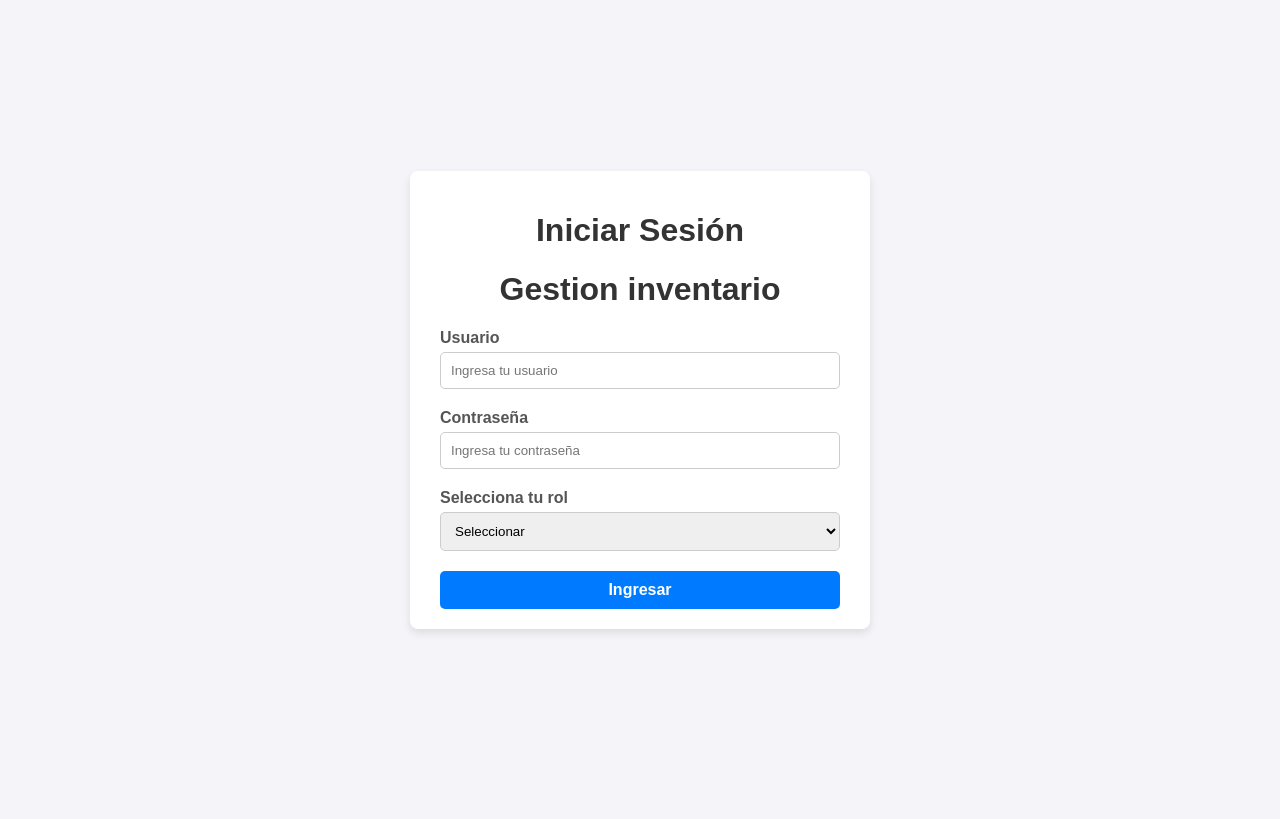
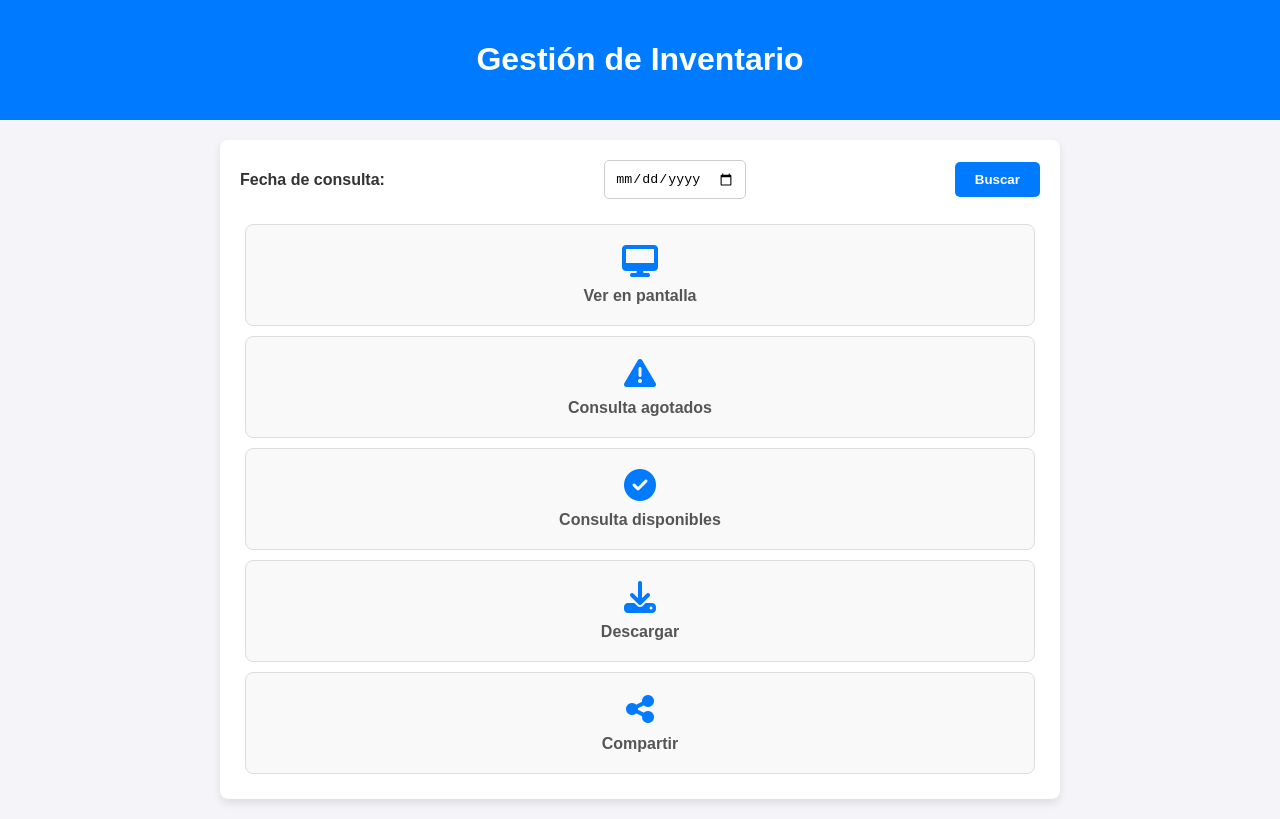
Before and after one commit to MateoPinedaV/MateoPinedaV.github.io, a plain HTML site: page index.html in a window 1280 px wide. Drawn offline with Linux system fonts and the light colour scheme.

Commit message:
Add files via upload

```diff
--- /dev/null
+++ b/diseñogestion.css
@@ -0,0 +1,93 @@
+/* Archivo: styles.css */
+body {
+    font-family: 'Arial', sans-serif;
+    margin: 0;
+    padding: 0;
+    background-color: #f4f4f9;
+    color: #333;
+}
+
+header {
+    background-color: #007BFF;
+    color: white;
+    text-align: center;
+    padding: 20px 0;
+}
+
+.container {
+    max-width: 800px;
+    margin: 20px auto;
+    padding: 20px;
+    background: white;
+    box-shadow: 0 4px 8px rgba(0, 0, 0, 0.1);
+    border-radius: 8px;
+}
+
+.search-section {
+    display: flex;
+    align-items: center;
+    justify-content: space-between;
+    margin-bottom: 20px;
+}
+
+.search-section label {
+    font-weight: bold;
+    margin-right: 10px;
+}
+
+.search-section input {
+    padding: 10px;
+    border: 1px solid #ccc;
+    border-radius: 5px;
+}
+
+.search-button {
+    padding: 10px 20px;
+    background-color: #007BFF;
+    color: white;
+    border: none;
+    border-radius: 5px;
+    cursor: pointer;
+    font-weight: bold;
+}
+
+.search-button:hover {
+    background-color: #0056b3;
+}
+
+.options-section {
+    display: flex;
+    flex-wrap: wrap;
+    justify-content: space-between;
+}
+
+.option {
+    flex: 1 1 calc(50% - 10px);
+    display: flex;
+    flex-direction: column;
+    align-items: center;
+    padding: 20px;
+    margin: 5px;
+    background: #f9f9f9;
+    border: 1px solid #ddd;
+    border-radius: 8px;
+    cursor: pointer;
+    transition: background-color 0.3s ease;
+    text-align: center;
+}
+
+.option:hover {
+    background-color: #f0f0f0;
+}
+
+.option i {
+    font-size: 2rem;
+    margin-bottom: 10px;
+    color: #007BFF;
+}
+
+.option p {
+    font-weight: bold;
+    margin: 0;
+    color: #555;
+}
--- a/index.html
+++ b/index.html
@@ -3,34 +3,43 @@
 <head>
     <meta charset="UTF-8">
     <meta name="viewport" content="width=device-width, initial-scale=1.0">
-    <title>Gestion de inventario</title>
-    <link rel="stylesheet" href="diseño.css">
+    <title>Gestión de Inventario</title>
+    <link rel="stylesheet" href="diseñogestion.css">
+    <!-- Enlace a Font Awesome para los íconos -->
+    <script src="https://kit.fontawesome.com/a076d05399.js" crossorigin="anonymous"></script>
 </head>
 <body>
-    <div class="login-container">
-        <h1>Iniciar Sesión</h1>
-        <h1>Gestion inventario</h1>
-        <form action= "Segundapagina/index.html" method="POST">
-            <div class="input-group">
-                <label for="username">Usuario</label>
-                <input type="text" id="username" name="username" placeholder="Ingresa tu usuario" required>
+    <header>
+        <h1>Gestión de Inventario</h1>
+    </header>
+    <div class="container">
+        <div class="search-section">
+            <label for="inventory-date">Fecha de consulta:</label>
+            <input type="date" id="inventory-date" name="inventory-date">
+            <button class="search-button">Buscar</button>
+        </div>
+        <div class="options-section">
+            <div class="option">
+                <i class="fas fa-desktop"></i>
+                <p>Ver en pantalla</p>
             </div>
-            <div class="input-group">
-                <label for="password">Contraseña</label>
-                <input type="password" id="password" name="password" placeholder="Ingresa tu contraseña" required>
+            <div class="option">
+                <i class="fas fa-exclamation-triangle"></i>
+                <p>Consulta agotados</p>
             </div>
-            <div class="input-group">
-                <label for="role">Selecciona tu rol</label>
-                <select id="role" name="role" required>
-                    <option value="">Seleccionar</option>
-                    <option value="encargado_bodega">Encargado de Bodega</option>
-                    <option value="vendedor_externo">Vendedor Externo</option>
-                    <option value="vendedor_detal">Vendedor al Detal</option>
-                    <option value="facturacion">Facturación</option>
-                </select>
+            <div class="option">
+                <i class="fas fa-check-circle"></i>
+                <p>Consulta disponibles</p>
             </div>
-            <button type="submit" class="login-button">Ingresar</button>
-        </form>
+            <div class="option">
+                <i class="fas fa-download"></i>
+                <p>Descargar</p>
+            </div>
+            <div class="option">
+                <i class="fas fa-share-alt"></i>
+                <p>Compartir</p>
+            </div>
+        </div>
     </div>
 </body>
 </html>
```
